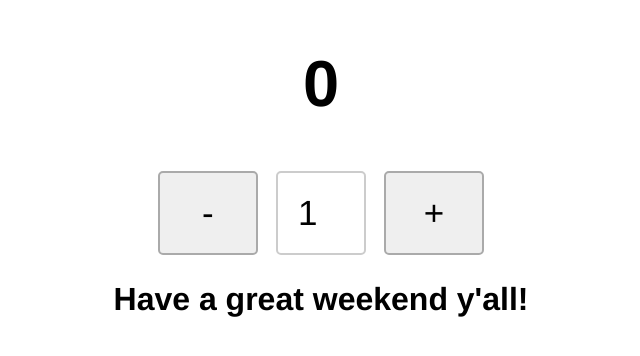
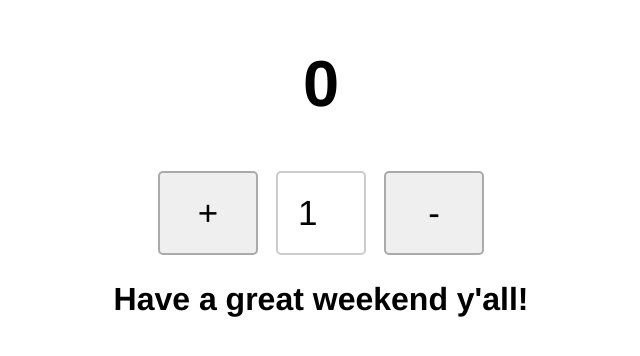
Before and after one commit to mhepekiz/project-1-assessment, a plain HTML site: page index.html in a window 1280 px wide. Shown: the part 274-630 px from the top of the page, 319-959 px from the left. Drawn offline with Linux system fonts and the light colour scheme.

Commit message:
Project 1 Assesment

```diff
--- a/index.html
+++ b/index.html
@@ -11,7 +11,7 @@
 
     <h1></h1>
     <div>
-        <button id="minus">-</button> <input id="number"> <button id="plus">+</button>
+        <button id="plus">+</button> <input id="number"> <button id="minus">-</button>
       </div>
     <h2>Have a great weekend y'all!</h2>
 
```
